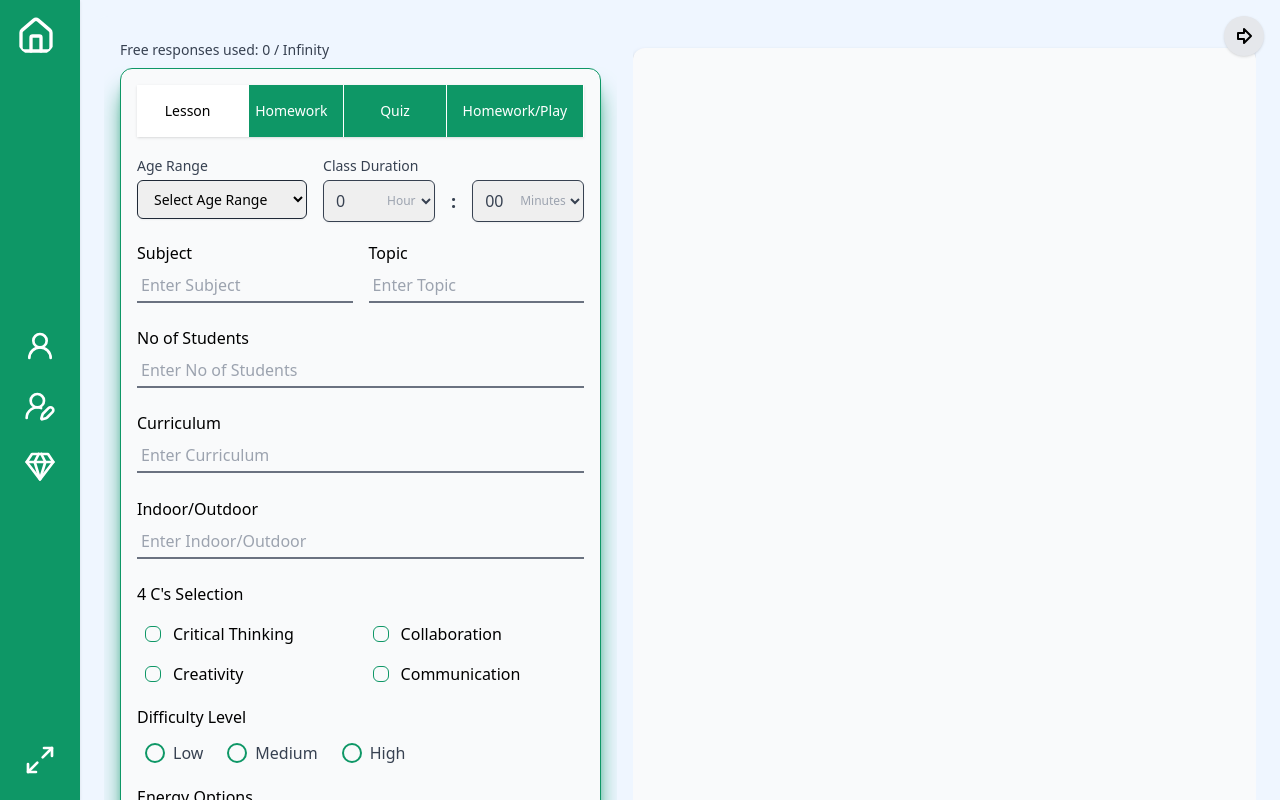
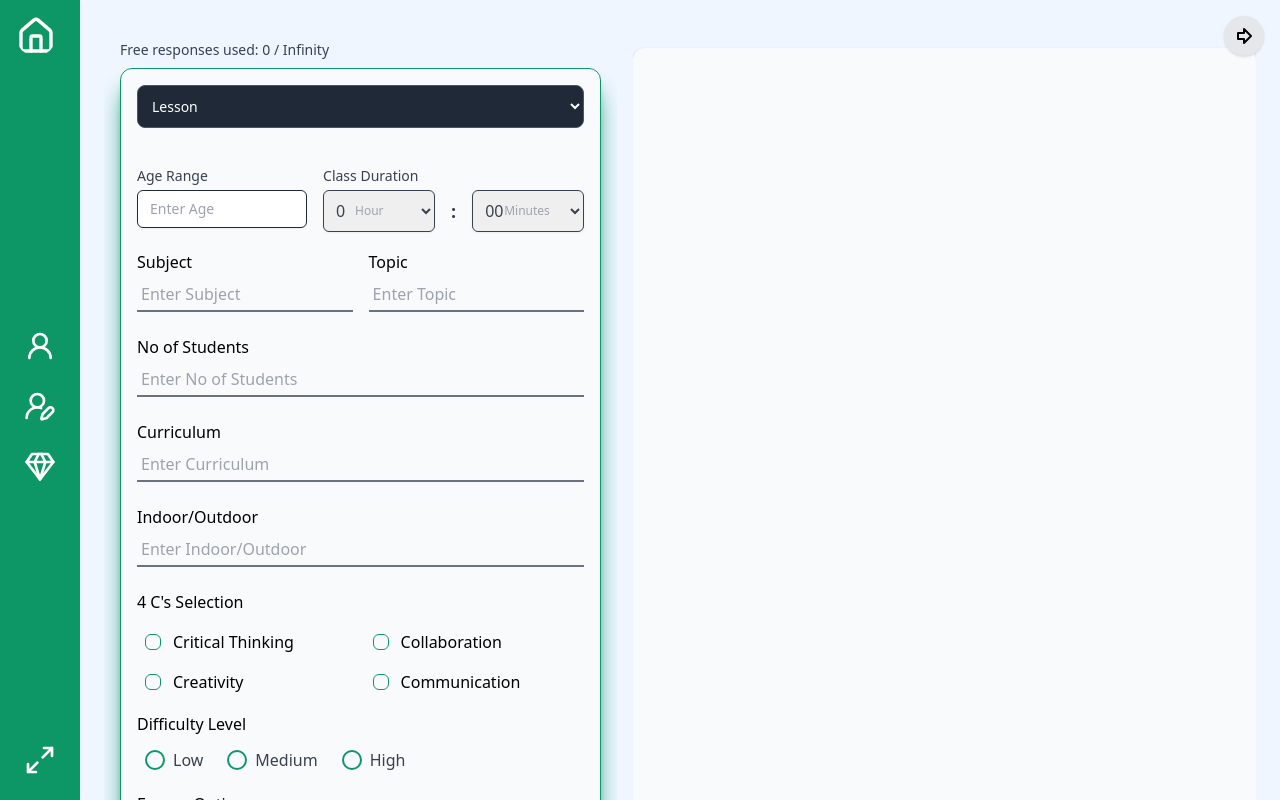
Before and after one commit to hammadyounas/lesson_app, a Next.js app: page /freePrompts in a window 1280 px wide. Shown: the top 800 px of the page. Built offline with nearby package versions, Linux system fonts and the light colour scheme; what tailwindcss-animated would draw is missing.

Commit message:
changes in ui

```diff
--- a/components/Form.jsx
+++ b/components/Form.jsx
@@ -10,6 +10,7 @@ import RadioInput from "./ui/RadioInput";
 import TextareaInput from "./ui/TextAreaInput";
 import { Formik, Form } from "formik";
 import * as Yup from "yup";
+import Select from 'react-select';
 
 const FormComponent = ({
   onSubmit,
@@ -25,7 +26,7 @@ const FormComponent = ({
   const maxLength = 200;
   // State for Active Tab
   const [activeTab, setActiveTab] = useState("Lesson");
-  const [mobileActiveTab, setMobileActiveTab] = useState("");
+  const [mobileActiveTab, setMobileActiveTab] = useState("Lesson");
 
   // Toggle selection for 4 C's (allows multiple selections)
   const handleSelectionToggle = (selection, values, setFieldValue) => {
@@ -50,7 +51,6 @@ const FormComponent = ({
     dispatch(clearFormData());
     resetForm();
   };
-
   // Yup validation schema
   const validationSchema = Yup.object().shape({
     age: Yup.string()
@@ -61,7 +61,7 @@ const FormComponent = ({
     curriculum: Yup.string().required("Curriculum is required."),
     topic: Yup.string().required("Topic is required."),
     subject: Yup.string().required("Subject is required."),
-    indoorOutdoor: Yup.string().required(" indoorOutdoor is required."),
+    // indoorOutdoor: Yup.string().required(" indoorOutdoor is required."),
     additional: Yup.string().max(
       maxLength,
       `Exceeded max length of ${maxLength} characters.`
@@ -115,7 +115,7 @@ const FormComponent = ({
       {({ values, errors, touched, setFieldValue, resetForm }) => (
         <Form className="flex flex-col justify-between shadow-xl shadow-primary border border-primary bg-gray-50 max-sm:mt-5 w-full h-full rounded-xl p-4 text-black">
           {/* Responsive Select for Mobile */}
-          <div className="sm:hidden mb-4">
+          {/* <div className="sm:hidden mb-4">
             <label htmlFor="tabs" className="sr-only">
               Select Tab
             </label>
@@ -131,10 +131,10 @@ const FormComponent = ({
               <option value="Quiz">Quiz</option>
               <option value="Term Planner">Term Planner</option>
             </select>
-          </div>
+          </div> */}
 
           {/* Tabs for Desktop */}
-          <ul className="hidden bg-primary xl:text-sm text-xs font-medium text-center text-black shadow sm:flex sm:items-center divide-primary relative mb-4 ">
+          {/* <ul className="hidden bg-primary xl:text-sm text-xs font-medium text-center text-black shadow sm:flex sm:items-center divide-primary relative mb-4 ">
             <div
               className={`absolute h-full w-1/4 bg-white transition-transform duration-200 ease-in-out transform ${activeTab === "Lesson"
                 ? "translate-x-0"
@@ -159,74 +159,112 @@ const FormComponent = ({
                 </button>
               </li>
             ))}
+          </ul> */}
+
+          <div className="xl:block mb-4">
+            <label htmlFor="tabs" className="sr-only">
+              Select Tab
+            </label>
+            <select
+              id="tabs"
+              className="bg-gray-800 border border-gray-600 text-white text-sm rounded-lg focus:ring-primary focus:border-primary block w-full max-sm:py-3 p-2.5"
+              value={mobileActiveTab}
+              onChange={(e) => handleMobileTabClick(e.target.value)}
+            >
+              {/* <option value=" ">Please Choose</option> */}
+              <option value="Lesson">Lesson</option>
+              <option value="Homework">Homework</option>
+              <option value="Quiz">Quiz</option>
+              <option value="Term Planner">Term Planner</option>
+            </select>
+          </div>
+
+          {/* Tabs for Desktop */}
+          <ul className="hidden bg-primary xl:text-sm text-xs font-medium text-center text-black shadow sm:flex sm:items-center divide-primary relative mb-4 ">
+            <div
+              className={`absolute h-full w-1/4 bg-white transition-transform duration-200 ease-in-out transform ${
+                activeTab === "Lesson"
+                  ? "translate-x-0"
+                  : activeTab === "Homework"
+                  ? "translate-x-full"
+                  : activeTab === "Quiz"
+                  ? "translate-x-[200%]"
+                  : "translate-x-[300%]"
+              }`}
+            />
+            {/* {["Lesson", "Homework", "Quiz", "Homework/Play"].map((tab) => (
+    <li className="w-full z-10" key={tab}>
+      <button
+        type="button"
+        onClick={() => handleTabClick(tab)}
+        className={`inline-block w-full xl:p-4 p-2 ${activeTab === tab
+          ? "text-black"
+          : "text-white hover:text-black"
+          } border-r border-white focus:outline-none`}
+      >
+        {tab}
+      </button>
+    </li>
+  ))} */}
           </ul>
 
-
           {/* Age and Class Duration Inputs */}
-          <div className="flex flex-col md:flex-row w-full gap-4 mb-3 ">
-            {/* Age Dropdown */}
-            <div className="flex-1 ">
-              <label htmlFor="age" className="block text-sm font-medium  text-gray-700">
+          <div className="flex flex-col xl:flex-row w-full gap-4 mb-3 ">
+            <div className="flex-1">
+              <label
+                htmlFor="age"
+                className="block text-sm font-medium text-gray-700"
+              >
                 Age Range
               </label>
-              <select
+              <input
                 id="age"
+                type="number"
                 value={values.age}
                 onChange={(e) => setFieldValue("age", e.target.value)}
-                className="mt-1 block w-full px-3 py-2  border border-l-7  border-gray-800 rounded-md shadow-sm focus:outline-none focus:ring-primary focus:border-primary sm:text-sm"
-              >
-                <option value="">Select Age Range</option>
-                <option value="0-6">0-6</option>
-                <option value="7-12">7-12</option>
-                <option value="13-17">13-17</option>
-                <option value="18-64">18-64</option>
-                <option value="65+">65+</option>
-
-                {/* Add more ranges as needed */}
-              </select>
-              {touched.age && errors.age && <div className="text-red-600  mt-1 text-sm">{errors.age}</div>}
+                className="mt-1 block w-full px-3 py-2 border border-l-7 border-gray-800 rounded-md shadow-sm focus:outline-none focus:ring-primary focus:border-primary sm:text-sm"
+                placeholder="Enter Age"
+                min="1"
+                max="65"
+              />
+              {touched.age && errors.age && (
+                <div className="text-red-600 mt-1 text-sm">{errors.age}</div>
+              )}
             </div>
 
-
-
             {/* Duration Dropdown */}
-            <div className="flex-1">
-              <label htmlFor="age" className="block text-sm font-medium  text-gray-700">
+            <div className="flex-1 ">
+              <label
+                htmlFor="age"
+                className="block text-sm font-medium  text-gray-700"
+              >
                 Class Duration
               </label>
               {/* Custom Duration Selector */}
               <div className="flex items-center space-x-4  mt-1">
                 {/* Hours Dropdown */}
                 <div className="relative w-28   ">
-
-
-
                   <select
                     value={values.hours || 0}
-
                     onChange={(e) => {
                       const selectedHours = Number(e.target.value);
                       setFieldValue("hours", selectedHours);
 
                       // Calculate total duration in minutes: hours * 60 + minutes
-                      const selectedMinutes = values.minutes || 0;  // Ensure minutes are a number
+                      const selectedMinutes = values.minutes || 0; // Ensure minutes are a number
                       const totalMinutes = selectedHours * 60 + selectedMinutes;
 
                       setFieldValue("duration", totalMinutes); // Store as number
                     }}
-
                     className="block w-full border border-gray-700 rounded-md shadow-sm px-2 py-2 focus:ring-primary focus:border-primary text-gray-700"
                   >
                     {[...Array(6)].map((_, i) => (
                       <option key={i} value={i}>
                         {i}
-
                       </option>
-
-
                     ))}
                   </select>
-                  <span className="absolute top-1/2  left-16 transform -translate-y-1/2 text-xs text-gray-400 pointer-events-none">
+                  <span className="absolute top-1/2  left-8 transform -translate-y-1/2 text-xs text-gray-400 pointer-events-none">
                     Hour
                   </span>
                 </div>
@@ -236,7 +274,6 @@ const FormComponent = ({
 
                 {/* Minutes Dropdown */}
                 <div className="relative w-28">
-
                   <select
                     value={values.minutes || 0}
                     onChange={(e) => {
@@ -244,7 +281,7 @@ const FormComponent = ({
                       setFieldValue("minutes", selectedMinutes);
 
                       // Calculate total duration in minutes: hours * 60 + minutes
-                      const selectedHours = values.hours || 0;  // Ensure hours are a number
+                      const selectedHours = values.hours || 0; // Ensure hours are a number
                       const totalMinutes = selectedHours * 60 + selectedMinutes;
 
                       setFieldValue("duration", totalMinutes); // Store as number
@@ -264,22 +301,17 @@ const FormComponent = ({
                           </option>
                         ))}
                   </select>
-                  <span className="absolute top-1/2  left-12 transform -translate-y-1/2 text-xs text-gray-400 pointer-events-none">
+                  <span className="absolute top-1/2  left-8 transform -translate-y-1/2 text-xs text-gray-400 pointer-events-none">
                     Minutes
                   </span>
-
                 </div>
               </div>
-
-
 
               {/* Error Messages */}
               {touched.duration && errors.duration && (
                 <p className="text-red-600 text-sm ">{errors.duration}</p>
               )}
             </div>
-
-
           </div>
 
           {/* Subject and Topic Inputs */}
@@ -335,7 +367,7 @@ const FormComponent = ({
             value={values.curriculum}
             onChange={(e) => setFieldValue("curriculum", e.target.value)}
             error={touched.curriculum && errors.curriculum}
-            className={'mb-4 border-blue-800'}
+            className={"mb-4 border-blue-800"}
           />
 
           {/* indoor/outdoor */}
@@ -388,7 +420,6 @@ const FormComponent = ({
             />
           </div>
 
-
           {/* Additional Information Input */}
           <TextareaInput
             id="additional"
@@ -399,7 +430,7 @@ const FormComponent = ({
             charactersTyped={values.additional.length}
             error={touched.additional && errors.additional}
             className="mb-4 border-blue-800"
-            maxLengthClassName='text-right'
+            maxLengthClassName="text-right"
           />
 
           {/* Generate and Clear Buttons */}
@@ -426,7 +457,6 @@ const FormComponent = ({
                 "Generate"
               )}
             </button>
-
           </div>
         </Form>
       )}
```
Also changed, not shown: 1 other file (tests, documents, lock files or other folders). Lines whose indentation alone changed are shown as unchanged.
